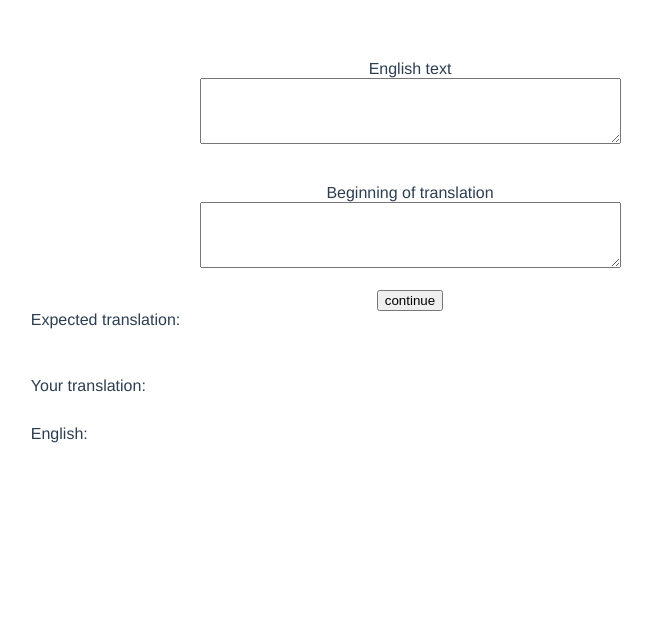
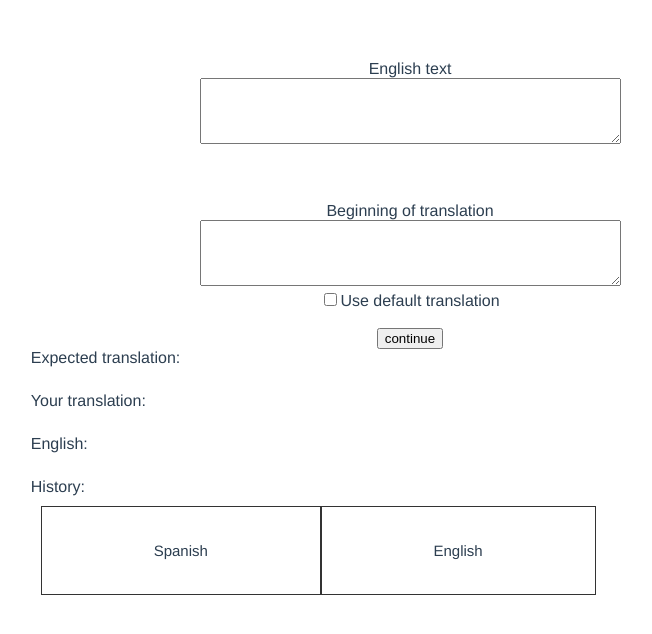
Before and after one commit to adomaatobrah/simplewebpage, a Vue app in the folder April/mariantranslation/: page / in a window 1280 px wide. Shown: the top 634 px of the page, without its empty margins (230-882 px from the left). Built offline with nearby package versions, Linux system fonts and the light colour scheme.

Commit message:
added history of altered translations

```diff
--- a/April/mariantranslation/src/App.vue
+++ b/April/mariantranslation/src/App.vue
@@ -6,10 +6,13 @@
         id = "userenglish"
         name='text'
         v-model="input.english"
-        rows="4" cols="50">
+        rows="4" cols="50"
+        required
+        v-on:keyup="sParaphrases = [], eParaphrases = []">
         It was a dark and stormy night.
       </textarea><br><br>
 
+      <br>
       <br>
       <label for="firstword">Beginning of translation</label><br>
       <textarea
@@ -17,19 +20,21 @@
         name='text'
         v-model="input.firstword"
         rows="4" cols="50"
-        value="La">
-      </textarea><br><br>
+        value="La"
+        :disabled = checked>
+      </textarea><br>
+      <input type="checkbox" id="checkbox" v-model="checked">
+      <label for="checkbox">Use default translation</label><br><br>
       <button @click="wholesentence(input.english, input.firstword)">continue</button>
   </div>
 
     <div class="results">
       Expected translation:
-      <p style="font-size: 30px;">
+      <p style="font-size: 25px;">
         {{ wholeTranslation.expected }}
       </p>
-      <br>
       Your translation:
-      <p style="font-size: 30px;">
+      <p style="font-size: 25px;">
       <span class="tooltip" v-for="(word, ind) in wholeTranslation.tokens">
         {{ word }}
         <div id=ind class="tooltiptext">
@@ -44,24 +49,47 @@
       </span>
     </p>
       English:
-      <p style="font-size: 30px;">
+      <p style="font-size: 25px;">
         {{ wholeTranslation.newEnglish }}
       </p>
+      History:
+      <div class="grid-container">
+        <div class="grid-item">
+          <p style="text-align:center">Spanish</p>
+        <p v-for="paraphrase in sParaphrases">
+          <button @click="wholesentence(input.english, paraphrase)" class="para">
+            {{ paraphrase }}
+          </button>
+        </p>
+      </div>
+        <div class="grid-item">
+          <p style="text-align:center">English</p>
+        <p v-for="paraphrase in eParaphrases">
+         <button class="para">
+          {{ paraphrase }}
+         </button>
+        </p>
+      </div>
+      </div>
+
    </div>
   </div>
 </template>
 
 <script>
-
 export default {
   data() {
     return {
+      tab1: "true",
+      tab2: "false",
       input: {
         english: '',
         firstword: '',
       },
-      paraphrases: [],
+      sParaphrases: [],
+      eParaphrases: [],
       msg: '',
+      checked: false,
       wholeTranslation: {"translation": '',
                          "expected": '',
                          "newEnglish": '',
@@ -69,7 +97,6 @@ export default {
                          "predictions" : []},
     };
   },
-
 
   methods: {
     async wholesentence(english, spanish){
@@ -79,14 +106,14 @@ export default {
      const res = await fetch(url);
      const input = await res.json();
      this.wholeTranslation = input;
-
+     this.sParaphrases.unshift(this.wholeTranslation.translation)
+     this.eParaphrases.unshift(this.wholeTranslation.newEnglish)
     },
     async recalculate(changedword, index){
      this.$set(this.wholeTranslation.tokens, index, changedword);
      var thelist = this.wholeTranslation.tokens.slice(0, index+1);
      var newinputstr = thelist.join('').replace(/\u00a0/g, ' ');
      this.wholesentence(this.input.english, newinputstr)
-
     }
   }
 };
@@ -106,12 +133,10 @@ export default {
   margin-left: 20%;
   margin-right: 20%
 }
-
 .tooltip {
   position: relative;
   display: inline-block;
 }
-
 .tooltip .tooltiptext {
   visibility: hidden;
   width: 150px;
@@ -125,12 +150,21 @@ export default {
   position: absolute;
   z-index: 1;
 }
+.tooltip:hover .tooltiptext { visibility: visible;}
 
-.tooltip:hover .tooltiptext {
-  visibility: visible;
+button.para { background:none; border:none; text-align: left;}
+
+button.para:hover { cursor: pointer;}
+
+.grid-container {
+  display: grid;
+  grid-template-columns: auto auto auto;
+  padding: 10px;
 }
-
-.keep-spaces {
-  white-space: pre-wrap;
+.grid-item {
+  border: 1px solid rgba(0, 0, 0, 0.8);
+  padding: 20px;
+  font-size: 15px;
+  text-align: left;
 }
 </style>
```
Also changed, not shown: 1 other file (tests, documents, lock files or other folders).
